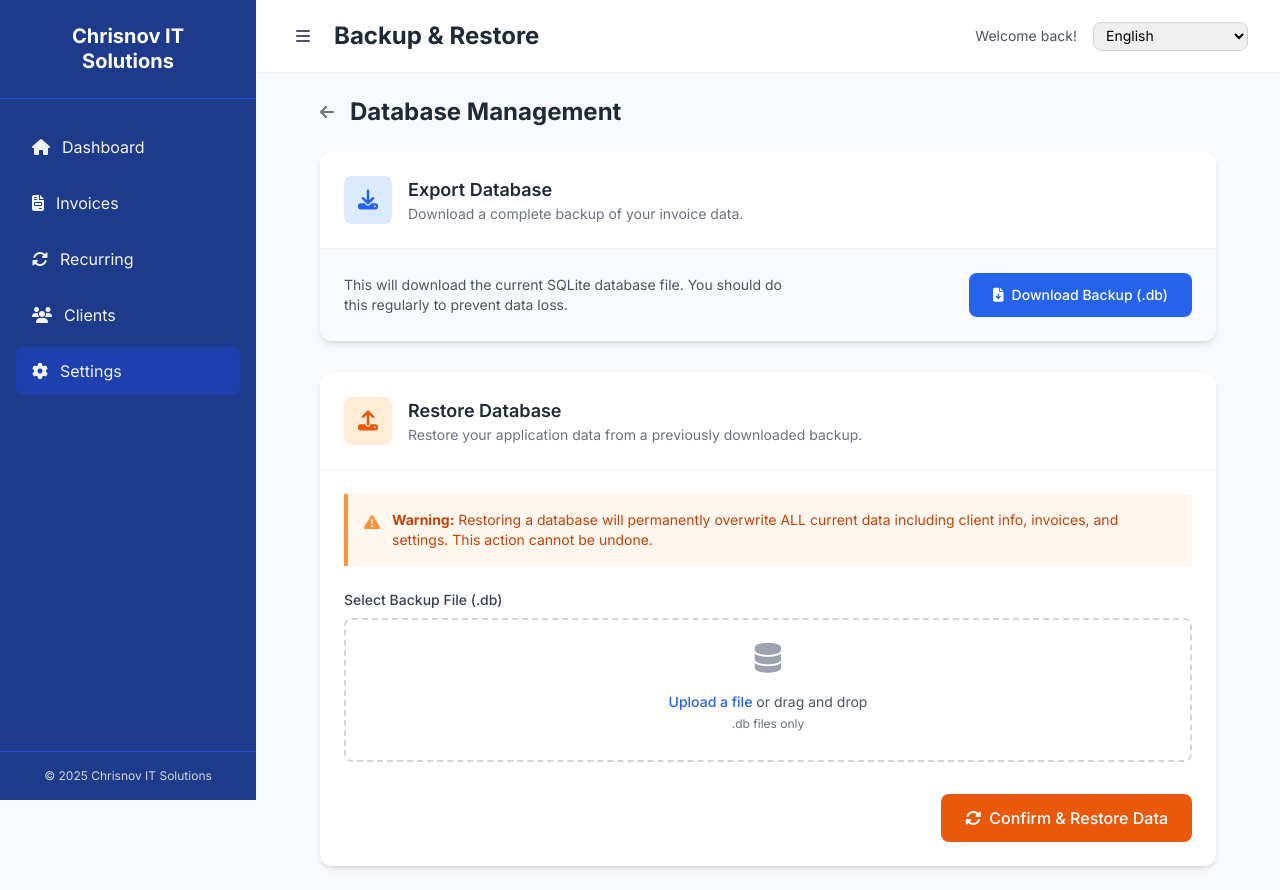
After one commit to rebarakaz/chrisnov-invoice, a Flask app: page /settings/backup in a window 1280 px wide. The commit adds this page. Run offline with Flask 3, Linux system fonts and the light colour scheme; some libraries are stand-ins or nearby versions.

Commit message:
feat: Add Backup & Restore database functionality and update translations

```diff
--- a/app/routes/settings.py
+++ b/app/routes/settings.py
@@ -4,6 +4,8 @@ import os
 from werkzeug.utils import secure_filename
 from app.models import Setting, Currency
 from app import db
+from app.services.backup_service import BackupService
+from flask import send_file
 
 bp = Blueprint('settings', __name__, url_prefix='/settings')
 
@@ -262,3 +264,53 @@ def pdf_templates():
         return redirect(url_for('settings.pdf_templates'))
 
     return render_template('settings/pdf_templates.html')
+
+@bp.route('/backup', methods=['GET'])
+def backup_index():
+    """Display backup and restore options"""
+    return render_template('settings/backup.html')
+
+@bp.route('/backup/export', methods=['GET'])
+def export_db():
+    """Download current database file"""
+    db_path = BackupService.get_db_path()
+    if os.path.exists(db_path):
+        timestamp = datetime.now().strftime('%Y-%m-%d_%H%M%S')
+        return send_file(
+            db_path,
+            as_attachment=True,
+            download_name=f"chrisnov_invoice_backup_{timestamp}.db"
+        )
+    flash('Database file not found.', 'error')
+    return redirect(url_for('settings.backup_index'))
+
+@bp.route('/backup/import', methods=['POST'])
+def import_db():
+    """Restore database from uploaded file"""
+    if 'backup_file' not in request.files:
+        flash('No file uploaded.', 'error')
+        return redirect(url_for('settings.backup_index'))
+
+    file = request.files['backup_file']
+    if file.filename == '':
+        flash('No file selected.', 'error')
+        return redirect(url_for('settings.backup_index'))
+
+    if file and file.filename.endswith('.db'):
+        # Save temp file
+        temp_path = os.path.join(current_app.instance_path, 'temp_restore.db')
+        file.save(temp_path)
+
+        success, error = BackupService.restore_from_file(temp_path)
+
+        if os.path.exists(temp_path):
+            os.remove(temp_path)
+
+        if success:
+            flash('Database restored successfully! Please restart the application if you encounter issues.', 'success')
+        else:
+            flash(f'Restore failed: {error}', 'error')
+    else:
+        flash('Invalid file format. Please upload a .db file.', 'error')
+
+    return redirect(url_for('settings.backup_index'))
--- /dev/null
+++ b/app/templates/settings/backup.html
@@ -0,0 +1,112 @@
+{% extends "base.html" %}
+
+{% block title %}{{ _('Backup & Restore') }} - {{ config['BUSINESS_NAME'] }}{% endblock %}
+
+{% block page_title %}{{ _('Backup & Restore') }}{% endblock %}
+
+{% block content %}
+<div class="max-w-4xl mx-auto">
+    <div class="mb-6 flex items-center">
+        <a href="{{ url_for('settings.index') }}" class="mr-4 text-gray-500 hover:text-gray-700">
+            <i class="fas fa-arrow-left"></i>
+        </a>
+        <h1 class="text-2xl font-bold text-gray-800">{{ _('Database Management') }}</h1>
+    </div>
+
+    <!-- Backup Section -->
+    <div class="bg-white rounded-xl shadow-md overflow-hidden mb-8 animate-fade-in">
+        <div class="p-6 border-b border-gray-100 flex items-center justify-between">
+            <div class="flex items-center">
+                <div class="w-12 h-12 bg-blue-100 text-blue-600 rounded-lg flex items-center justify-center mr-4">
+                    <i class="fas fa-download text-xl"></i>
+                </div>
+                <div>
+                    <h2 class="text-lg font-semibold text-gray-800">{{ _('Export Database') }}</h2>
+                    <p class="text-sm text-gray-500">{{ _('Download a complete backup of your invoice data.') }}</p>
+                </div>
+            </div>
+        </div>
+        <div class="p-6 bg-gray-50">
+            <div class="flex flex-col md:flex-row md:items-center justify-between space-y-4 md:space-y-0 text-sm text-gray-600">
+                <p class="max-w-md">
+                    {{ _('This will download the current SQLite database file. You should do this regularly to prevent data loss.') }}
+                </p>
+                <a href="{{ url_for('settings.export_db') }}"
+                   class="inline-flex items-center px-6 py-3 bg-blue-600 text-white font-medium rounded-lg hover:bg-blue-700 transition duration-200">
+                    <i class="fas fa-file-download mr-2"></i>
+                    {{ _('Download Backup (.db)') }}
+                </a>
+            </div>
+        </div>
+    </div>
+
+    <!-- Restore Section -->
+    <div class="bg-white rounded-xl shadow-md overflow-hidden animate-fade-in" style="animation-delay: 0.1s;">
+        <div class="p-6 border-b border-gray-100 flex items-center">
+            <div class="w-12 h-12 bg-orange-100 text-orange-600 rounded-lg flex items-center justify-center mr-4">
+                <i class="fas fa-upload text-xl"></i>
+            </div>
+            <div>
+                <h2 class="text-lg font-semibold text-gray-800">{{ _('Restore Database') }}</h2>
+                <p class="text-sm text-gray-500">{{ _('Restore your application data from a previously downloaded backup.') }}</p>
+            </div>
+        </div>
+        <div class="p-6">
+            <div class="bg-orange-50 border-l-4 border-orange-400 p-4 mb-6">
+                <div class="flex">
+                    <div class="flex-shrink-0">
+                        <i class="fas fa-exclamation-triangle text-orange-400"></i>
+                    </div>
+                    <div class="ml-3">
+                        <p class="text-sm text-orange-700">
+                            <strong>{{ _('Warning:') }}</strong> {{ _('Restoring a database will permanently overwrite ALL current data including client info, invoices, and settings. This action cannot be undone.') }}
+                        </p>
+                    </div>
+                </div>
+            </div>
+
+            <form action="{{ url_for('settings.import_db') }}" method="POST" enctype="multipart/form-data" class="space-y-4">
+                <div>
+                    <label class="block text-sm font-medium text-gray-700 mb-2">
+                        {{ _('Select Backup File (.db)') }}
+                    </label>
+                    <div class="mt-1 flex justify-center px-6 pt-5 pb-6 border-2 border-gray-300 border-dashed rounded-lg hover:border-blue-400 transition cursor-pointer" onclick="document.getElementById('backup_file').click()">
+                        <div class="space-y-1 text-center">
+                            <i class="fas fa-database text-gray-400 text-3xl mb-3"></i>
+                            <div class="flex text-sm text-gray-600">
+                                <span class="relative cursor-pointer bg-white rounded-md font-medium text-blue-600 hover:text-blue-500 focus-within:outline-none focus-within:ring-2 focus-within:ring-offset-2 focus-within:ring-blue-500">
+                                    {{ _('Upload a file') }}
+                                </span>
+                                <p class="pl-1">{{ _('or drag and drop') }}</p>
+                            </div>
+                            <p class="text-xs text-gray-500">
+                                .db files only
+                            </p>
+                            <p id="file-name-display" class="mt-2 text-sm font-semibold text-blue-600"></p>
+                        </div>
+                        <input id="backup_file" name="backup_file" type="file" class="sr-only" accept=".db" onchange="showFileName(this)">
+                    </div>
+                </div>
+
+                <div class="flex justify-end pt-4">
+                    <button type="submit"
+                            class="inline-flex items-center px-6 py-3 bg-orange-600 text-white font-medium rounded-lg hover:bg-orange-700 transition duration-200"
+                            onclick="return confirm('{{ _('Are you absolutely sure? This will replace all current data.') }}')">
+                        <i class="fas fa-sync-alt mr-2"></i>
+                        {{ _('Confirm & Restore Data') }}
+                    </button>
+                </div>
+            </form>
+        </div>
+    </div>
+</div>
+
+<script>
+function showFileName(input) {
+    const fileNameDisplay = document.getElementById('file-name-display');
+    if (input.files && input.files[0]) {
+        fileNameDisplay.textContent = input.files[0].name;
+    }
+}
+</script>
+{% endblock %}
--- /dev/null
+++ b/babel.cfg
@@ -0,0 +1,2 @@
+[python: app/**.py]
+[jinja2: app/templates/**.html]
```
Also changed, not shown: LANGUAGE_TRANSLATION_GUIDE.md (+2 -2 lines), TRANSLATION_ERROR_FIX.md (+1 -1 lines), app/services/backup_service.py (added, +60 -0 lines), app/templates/settings/index.html (+45 -8 lines), app/translations/en/LC_MESSAGES/messages.po, app/translations/id/LC_MESSAGES/messages.po, 3 other files.
